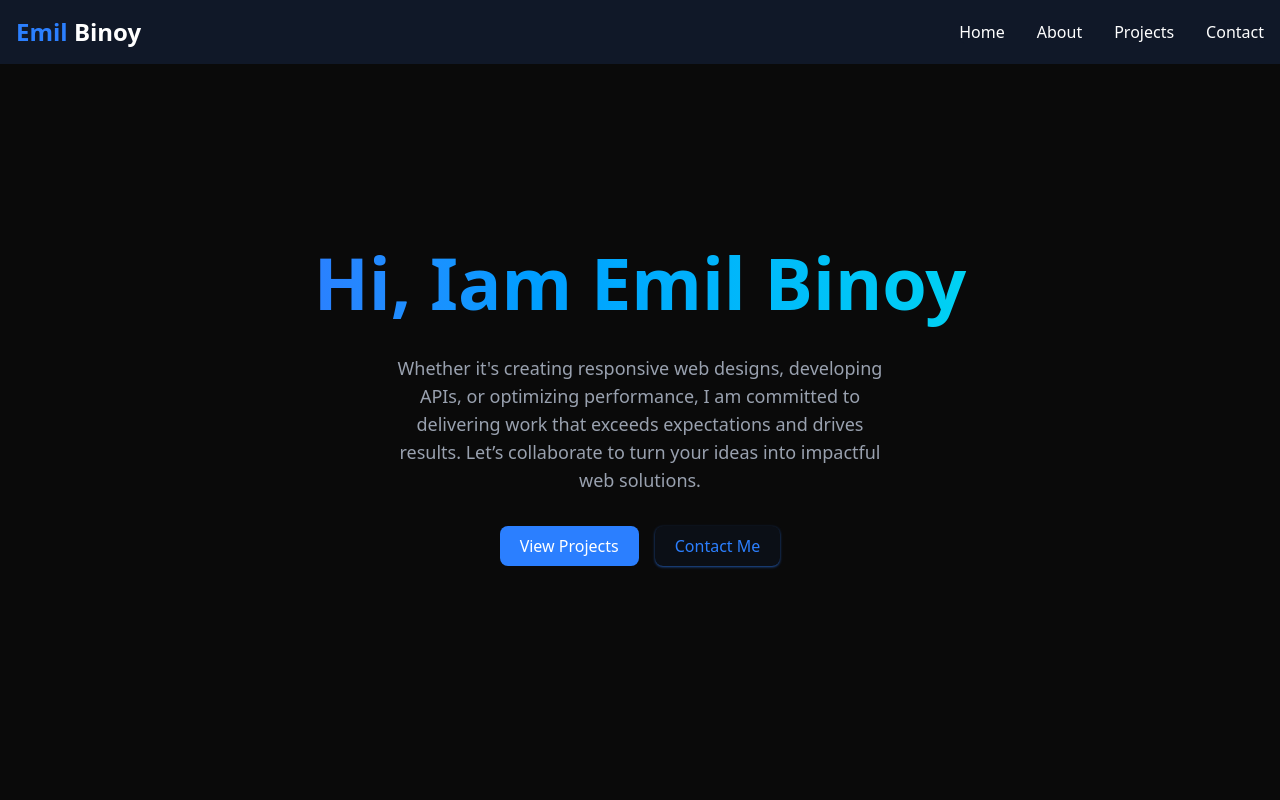
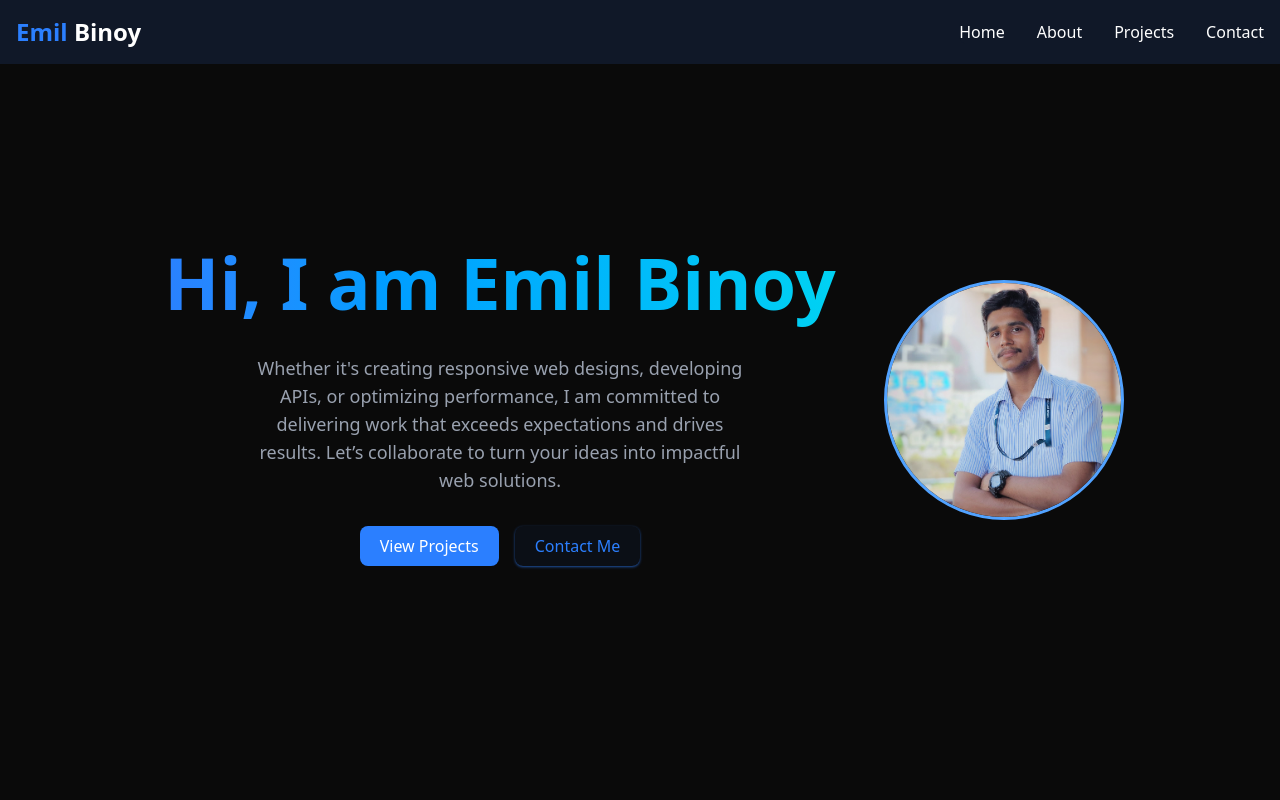
Before and after one commit to Emil-Binoy/Portfolio-using-React, a React (Vite) app: page / in a window 1280 px wide. Shown: the top 800 px of the page. Built offline with nearby package versions, Linux system fonts and the light colour scheme.

Commit message:
added profile

```diff
--- a/src/components/sections/Home.jsx
+++ b/src/components/sections/Home.jsx
@@ -1,15 +1,18 @@
+import profile from '../../assets/images/profile.jpg';
+
 export const Home = () => {
   return (
-    <section  id="home" className="min-h-screen flex items-center justify-center relative">
+    <section  id="home" className="min-h-screen flex flex-col items-center justify-center relative  sm:flex-row">
         <div data-aos="fade-up" data-aos-delay="200" className="text-center z-10 px-4">
-            <h1 className="text-5xl md:text-7xl font-bold mb-6 p-3 bg-gradient-to-r from-blue-500 to-cyan-400 text-transparent bg-clip-text">Hi, Iam Emil Binoy</h1>
-            <p className="text-gray-400 text-lg mb-8 max-w-lg mx-auto">Whether it's creating responsive web designs, developing APIs, or optimizing performance, I am committed to delivering work that exceeds expectations and drives results. Let’s collaborate to turn your ideas into impactful web solutions.
-            </p>
+            <h1 className="text-5xl md:text-7xl font-bold mb-6 p-3 bg-gradient-to-r from-blue-500 to-cyan-400 text-transparent bg-clip-text">Hi, I am Emil Binoy</h1>
+              <p className="text-gray-400 text-lg mb-8 max-w-lg mx-auto">Whether it's creating responsive web designs, developing APIs, or optimizing performance, I am committed to delivering work that exceeds expectations and drives results. Let’s collaborate to turn your ideas into impactful web solutions.
+              </p>
             <div className="flex justify-center space-x-4">
                 <a href="#projects" className="bg-blue-500 text-white px-5 py-2 rounded-lg transition delay-100 duration-300 ease-in-out hover:-translate-y-1 hover:scale-110 hover:bg-blue-600">View Projects</a>
                 <a href="#contact" className="shadow-sm shadow-blue-500/50  bg-blue-500/5 text-blue-500 px-5 py-2 rounded-lg transition delay-100 duration-300 ease-in-out hover:-translate-y-1 hover:scale-110 hover:bg-blue-500/10">Contact Me</a>
             </div>
         </div>
+        <img src={profile} data-aos="fade-left" data-aos-delay="200" alt="profile" className='m-5 rounded-full h-60 w-60 border-3 border-solid border-blue-400'/>
     </section>
   )
 }
```
Also changed, not shown: src/assets/images/Profile.jpg (added).
